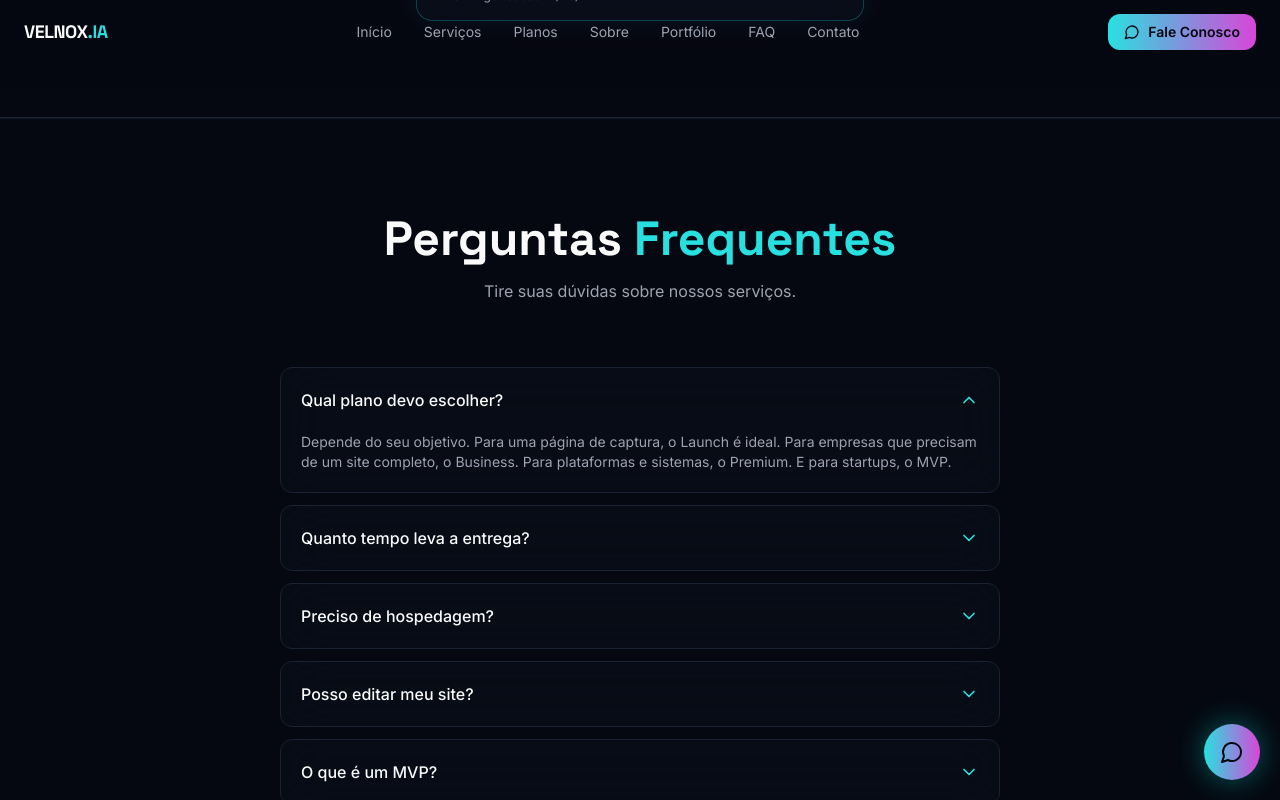
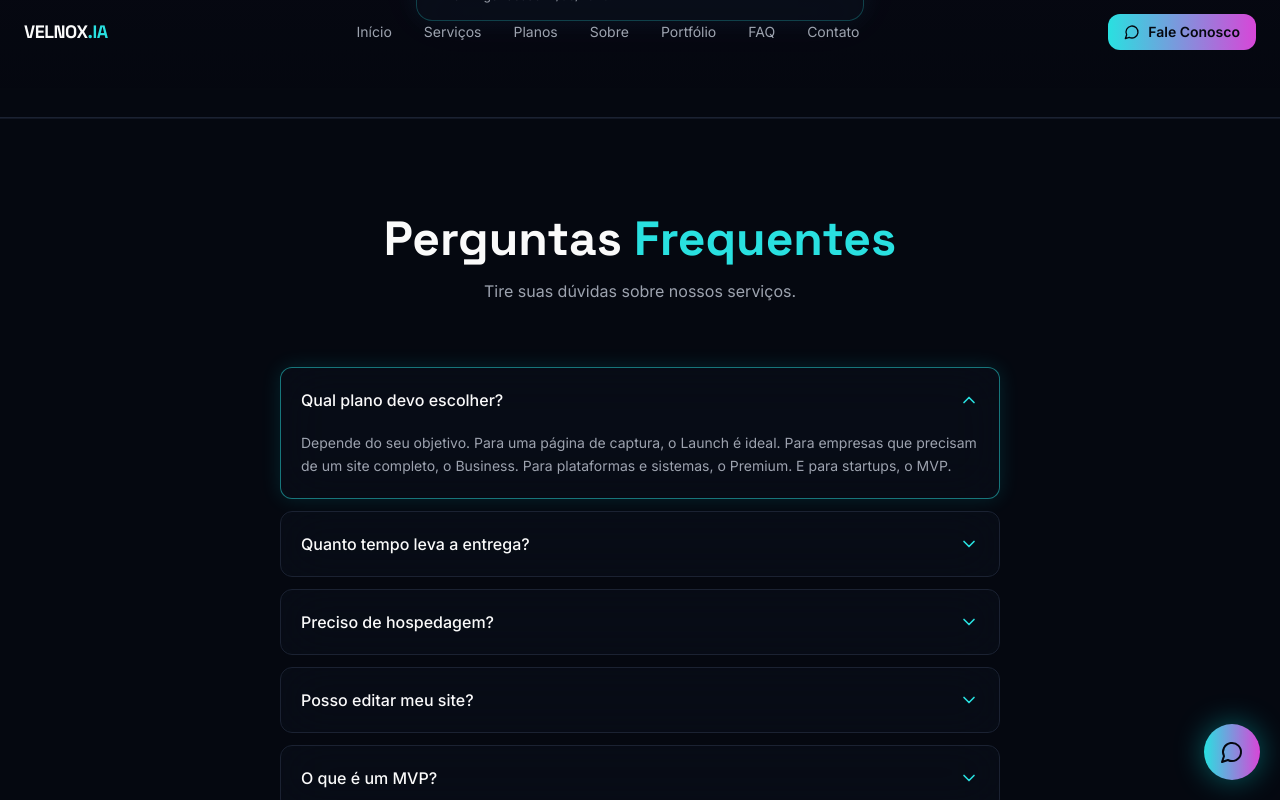
Before and after one commit to joaovictormaria/velnox-ia, a Next.js app: page / in a window 1280 px wide. Both pictures are taken after a click on the heading "Qual plano devo escolher?". Shown: the part 4670-5470 px from the top of the page. Built offline with nearby package versions, Linux system fonts and the light colour scheme.

Commit message:
Improve FAQ accordion visual feedback and interaction
Adds an active-item glow, hover affordance on the summary row, a
CSS-only smooth expand/collapse transition, and mutual-exclusivity
between items (native <details name> grouping) — all without JS.

```diff
--- a/src/components/velnox/FAQ.jsx
+++ b/src/components/velnox/FAQ.jsx
@@ -24,12 +24,21 @@ export default function FAQ({ headingLevel = 'h2' }) {
         </div>
         <div className="space-y-3">
           {faq.items.map((item, index) => (
-            <details key={index} id={`faq-${index}`} className="group bg-card/50 backdrop-blur-xl border border-border rounded-xl overflow-hidden scroll-mt-24">
-              <summary className="w-full flex items-center justify-between p-5 text-left cursor-pointer list-none [&::-webkit-details-marker]:hidden">
+            <details
+              key={index}
+              name="faq"
+              id={`faq-${index}`}
+              className="group bg-card/50 backdrop-blur-xl border border-border rounded-xl overflow-hidden scroll-mt-24 open:border-neon-cyan/50 open:shadow-[0_0_20px_rgba(0,255,255,0.12)] transition-colors"
+            >
+              <summary className="w-full flex items-center justify-between p-5 text-left cursor-pointer list-none [&::-webkit-details-marker]:hidden hover:bg-card/70 transition-colors focus-visible:outline-none focus-visible:ring-2 focus-visible:ring-neon-cyan/60">
                 <span className="font-medium text-foreground pr-4">{item.q}</span>
                 <ChevronDown className="w-5 h-5 text-neon-cyan transition-transform shrink-0 group-open:rotate-180" />
               </summary>
-              <div className="px-5 pb-5 text-sm text-muted-foreground">{item.a}</div>
+              <div className="grid grid-rows-[0fr] group-open:grid-rows-[1fr] transition-[grid-template-rows] duration-300 ease-out">
+                <div className="overflow-hidden">
+                  <div className="px-5 pb-5 text-sm text-muted-foreground leading-relaxed">{item.a}</div>
+                </div>
+              </div>
             </details>
           ))}
         </div>
```
